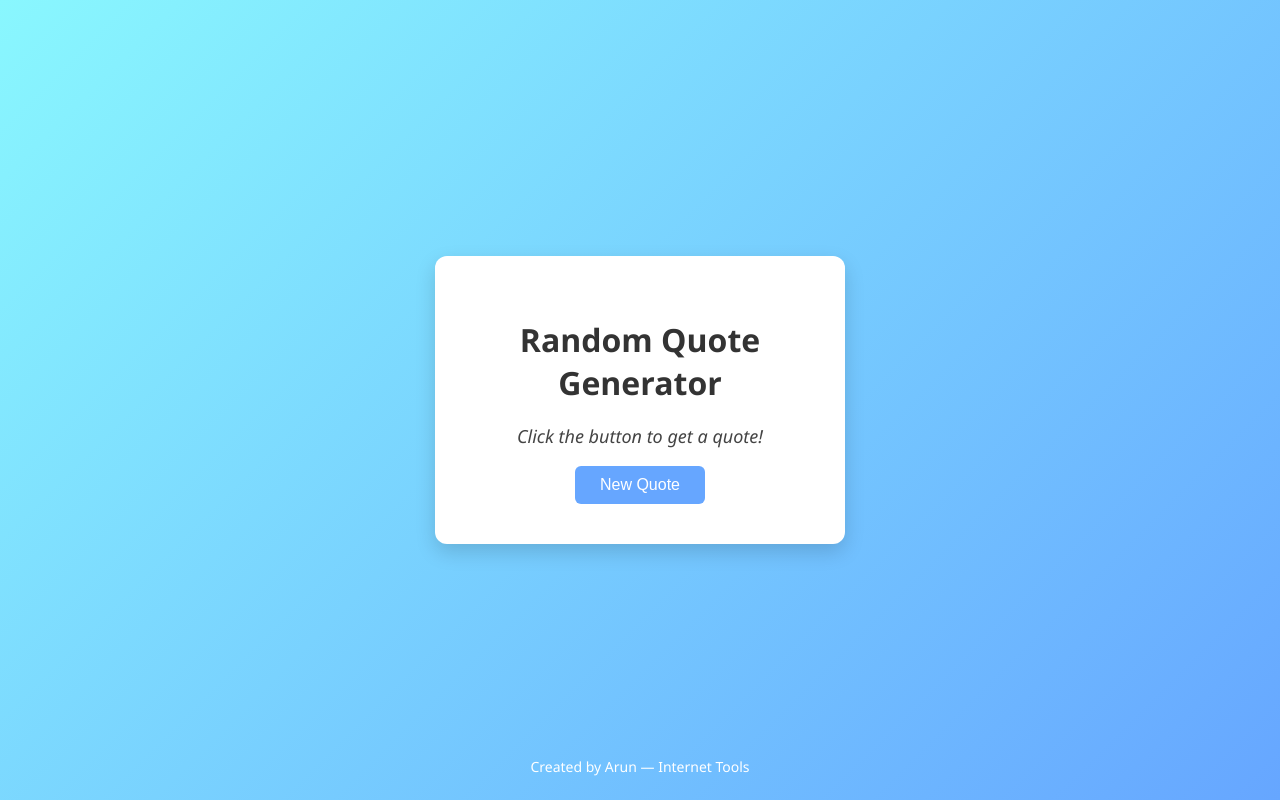
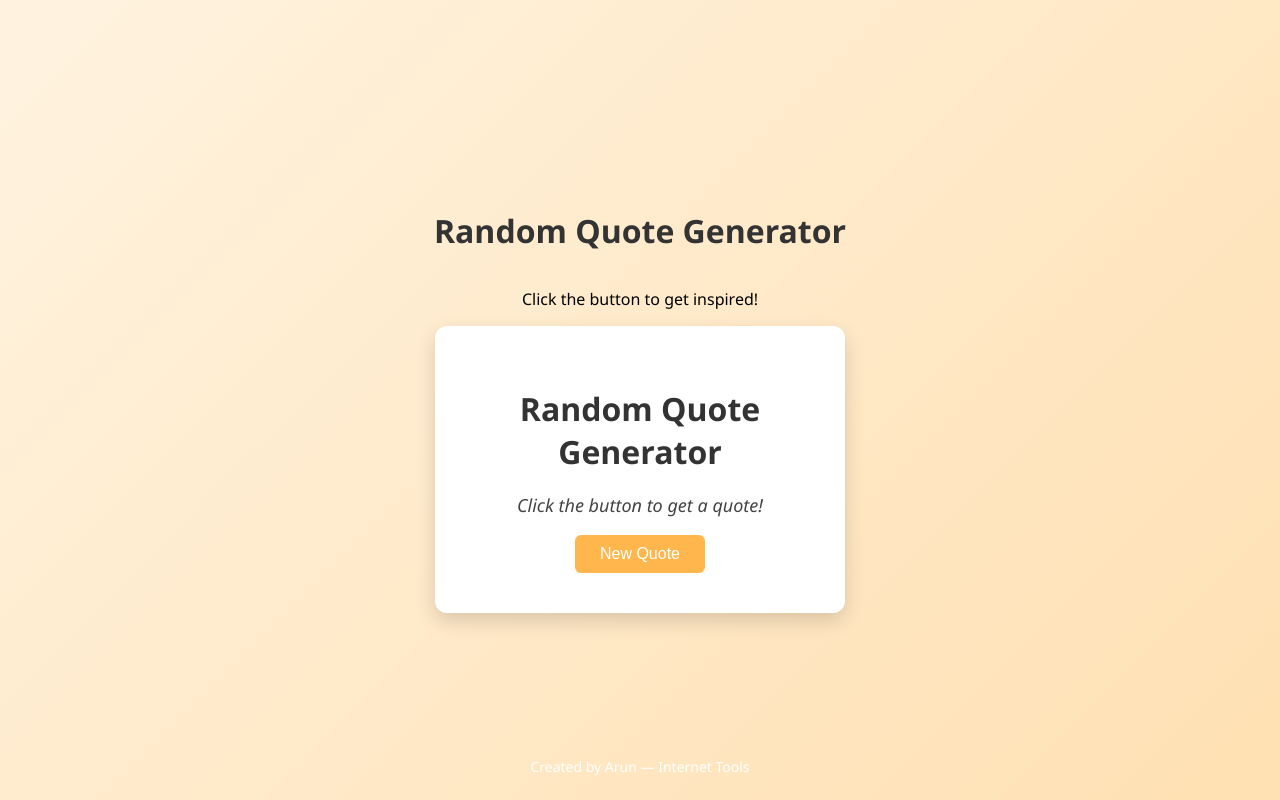
Before and after one commit to Arunchhibber/Assignment, a plain HTML site: page index.html in a window 1280 px wide. Drawn offline with Linux system fonts and the light colour scheme.

Commit message:
Update in index.html, style.css and script.js with some chnagess

```diff
--- a/index.html
+++ b/index.html
@@ -7,6 +7,8 @@
   <link rel="stylesheet" href="style.css">
 </head>
 <body>
+<h1>Random Quote Generator</h1>
+<p>Click the button to get inspired!</p>
 
   <div class="container">
     <h1>Random Quote Generator</h1>
--- a/script.js
+++ b/script.js
@@ -1,11 +1,12 @@
-// simple quote list
 const quotes = [
   "Push your limits, one commit at a time.",
   "Keep it simple and clean.",
   "Every expert was once a beginner.",
   "Code, test, repeat.",
   "Don’t just dream it, code it!",
+  "Debugging is like being a detective in a crime movie",
   "Success is built one small commit at a time.",
+  "Code is poetry.",
   "Think it, build it, improve it."
 ];
 
--- a/style.css
+++ b/style.css
@@ -1,6 +1,6 @@
 body {
   font-family: 'Segoe UI', Tahoma, Geneva, Verdana, sans-serif;
-  background: linear-gradient(135deg, #89f7fe, #66a6ff);
+ background: linear-gradient(135deg, #fff3e0, #ffe0b2);
   height: 100vh;
   margin: 0;
   display: flex;
@@ -40,7 +40,7 @@ quote-box {
 
 /* Button */
 button {
-  background-color: #66a6ff;
+  background-color: #ffb74d;
   color: white;
   padding: 10px 25px;
   border: none;
```
